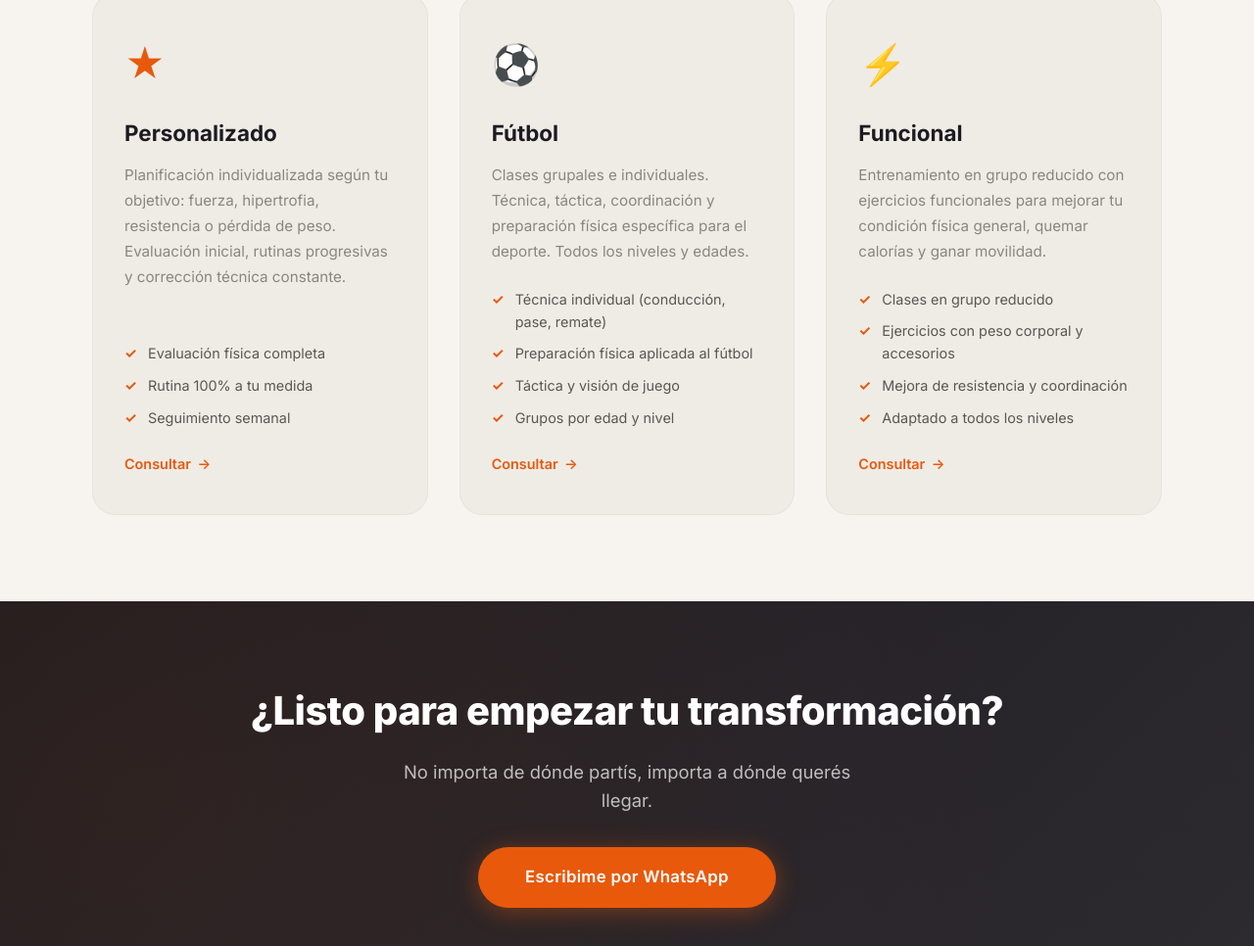
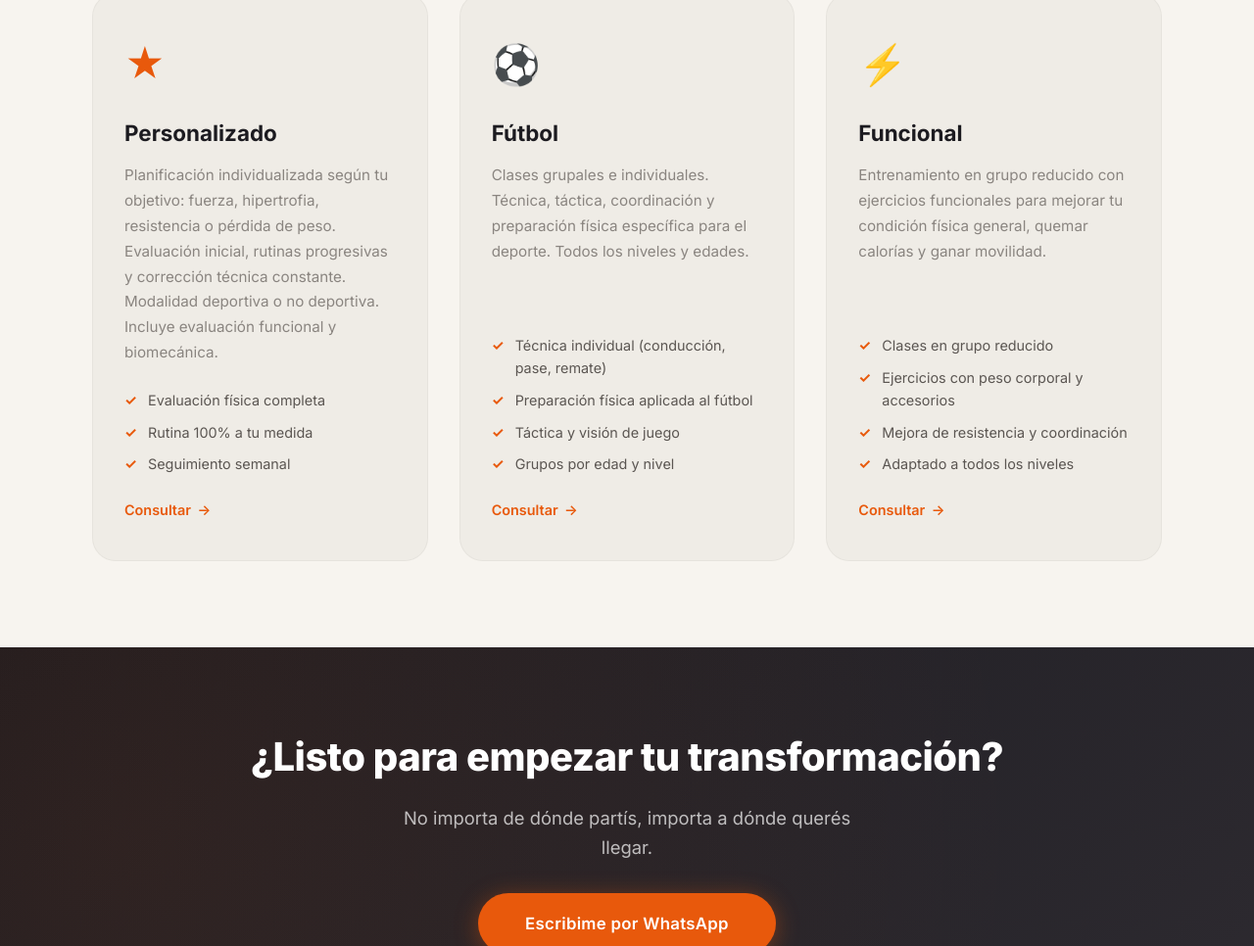
Before and after one commit to nicoezequielo-cloud/LT.ENTRENAMIENTOS, a website: page index.html in a window 1280 px wide. Shown: the part 1096-2062 px from the top of the page at 98% size. Drawn offline with Linux system fonts and the light colour scheme; a script that the page names is missing.

Commit message:
feat: Personalizado - modalidad deportiva/no deportiva + evaluacion funcional y biomecanica

```diff
--- a/index.html
+++ b/index.html
@@ -106,7 +106,7 @@
                     <article class="servicio-card fade-in">
                         <div class="servicio-card__icon" aria-hidden="true">&#9733;</div>
                         <h3 class="servicio-card__title">Personalizado</h3>
-                        <p class="servicio-card__desc">Planificación individualizada según tu objetivo: fuerza, hipertrofia, resistencia o pérdida de peso. Evaluación inicial, rutinas progresivas y corrección técnica constante.</p>
+                        <p class="servicio-card__desc">Planificación individualizada según tu objetivo: fuerza, hipertrofia, resistencia o pérdida de peso. Evaluación inicial, rutinas progresivas y corrección técnica constante. Modalidad deportiva o no deportiva. Incluye evaluación funcional y biomecánica.</p>
                         <ul class="servicio-card__features">
                             <li>Evaluación física completa</li>
                             <li>Rutina 100% a tu medida</li>
```
